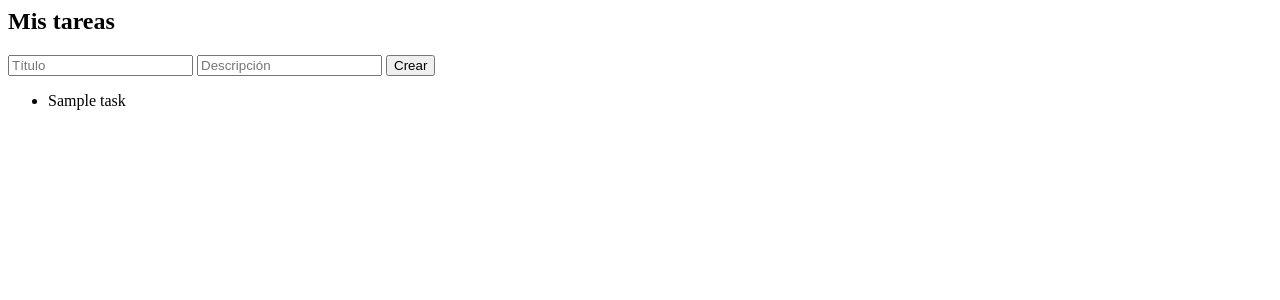
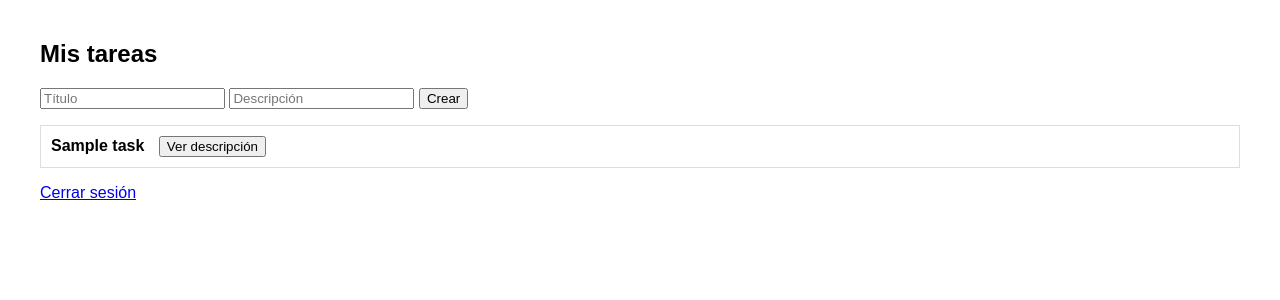
Before and after one commit to Jvazesp2002/secure-todo-app, a Flask app: page /tasks in a window 1280 px wide. Shown: the top 300 px of the page. Run offline with Flask 3, Linux system fonts and the light colour scheme; a user stored in the database is signed in; tables that the repository leaves empty hold one stand-in row (values such as "Sample post").

Commit message:
Add task description toggle functionality and improve task layout for better visibility

```diff
--- /dev/null
+++ b/app/static/css/tasks.css
@@ -0,0 +1,26 @@
+body {
+    font-family: Arial, sans-serif;
+    margin: 40px;
+}
+
+.task-list {
+    list-style: none;
+    padding: 0;
+}
+
+.task-item {
+    border: 1px solid #ddd;
+    padding: 10px;
+    margin-bottom: 10px;
+}
+
+.task-description {
+    margin-top: 8px;
+    background: #f9f9f9;
+    padding: 8px;
+    border-left: 3px solid #007bff;
+}
+
+.toggle-btn {
+    margin-left: 10px;
+}
--- /dev/null
+++ b/app/static/js/tasks.js
@@ -0,0 +1,18 @@
+document.addEventListener("DOMContentLoaded", () => {
+    const buttons = document.querySelectorAll(".toggle-btn");
+
+    buttons.forEach(button => {
+        button.addEventListener("click", () => {
+            const taskId = button.dataset.taskId;
+            const desc = document.getElementById(`desc-${taskId}`);
+
+            if (desc.style.display === "none") {
+                desc.style.display = "block";
+                button.textContent = "Ocultar descripción";
+            } else {
+                desc.style.display = "none";
+                button.textContent = "Ver descripción";
+            }
+        });
+    });
+});
--- a/app/templates/tasks.html
+++ b/app/templates/tasks.html
@@ -1,13 +1,39 @@
+<!DOCTYPE html>
+<html lang="es">
+
+<head>
+  <meta charset="UTF-8">
+  <title>Mis tareas</title>
+  <link rel="stylesheet" href="{{ url_for('static', filename='css/tasks.css') }}">
+  <script defer src="{{ url_for('static', filename='js/tasks.js') }}"></script>
+</head>
+
+<body>
   <h2>Mis tareas</h2>
-
   <form method="post" action="/tasks/create">
     <input name="title" placeholder="Título" required>
     <input name="description" placeholder="Descripción">
     <button type="submit">Crear</button>
   </form>
 
-<ul>
+  <ul class="task-list">
     {% for task in tasks %}
-    <li>{{ task.title }}</li>
+    <li class="task-item">
+      <strong>{{ task.title }}</strong>
+
+      <button class="toggle-btn" data-task-id="{{ task.id }}">
+        Ver descripción
+      </button>
+
+      <div class="task-description" id="desc-{{ task.id }}" style="display: none;">
+        {{ task.description }}
+      </div>
+    </li>
     {% endfor %}
   </ul>
+
+  <a href="{{ url_for('auth.logout') }}">Cerrar sesión</a>
+
+</body>
+
+</html>
```
Lines whose indentation alone changed are shown as unchanged.
